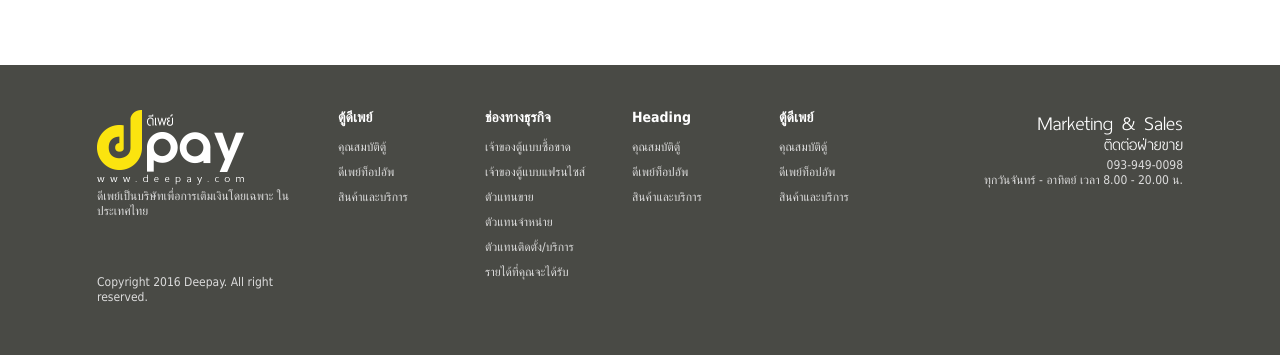
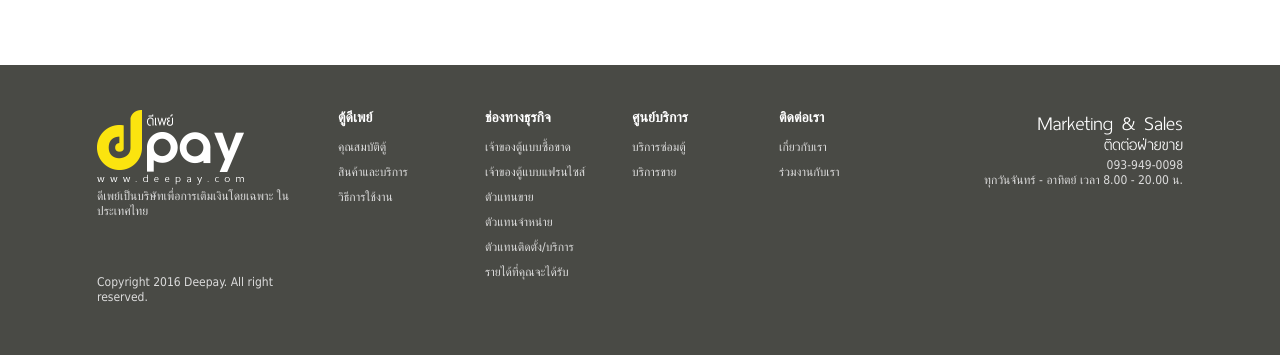
Before and after one commit to z-mojomoji/dPay, a PHP site: page /index.php in a window 1280 px wide. Shown: the part 1400-1755 px from the top of the page. Run offline with PHP 8.4, Linux system fonts and the light colour scheme; some libraries are stand-ins or nearby versions.

Commit message:
updates links for all pages (except the main links)

```diff
--- a/css/style.css
+++ b/css/style.css
@@ -835,7 +835,8 @@ footer .container {
 }
 
 footer .container .column {
-    width: 147px;
+    min-width: 147px;
+/*    min-width: 196px;*/
     float: left;
 }
 
--- a/foot.php
+++ b/foot.php
@@ -17,14 +17,14 @@
         <div class="column">
             <div class="title">ตู้ดีเพย์</div>
             <ul>
-                <li><a href="#" target="_blank">
+                <li><a href="property.php" target="_blank">
                         คุณสมบัติตู้
                     </a></li>
-                <li><a href="#" target="_blank">
-                        ดีเพย์ท็อปอัพ
+                <li><a href="service.php" target="_blank">
+                        สินค้าและบริการ
                     </a></li>
-                <li><a href="#" target="_blank">
-                        สินค้าและบริการ
+                <li><a href="howto.php" target="_blank">
+                        วิธีการใช้งาน
                     </a></li>
             </ul>
         </div>
@@ -47,36 +47,30 @@
                 <li><a href="partnership_service.php" target="_blank">
                         ตัวแทนติดตั้ง/บริการ
                     </a></li>
-                <li><a href="#" target="_blank">
+                <li><a href="profit.php" target="_blank">
                         รายได้ที่คุณจะได้รับ
                     </a></li>
             </ul>
         </div>
         <div class="column">
-            <div class="title">Heading</div>
+            <div class="title">ศูนย์บริการ</div>
             <ul>
                 <li><a href="#" target="_blank">
-                        คุณสมบัติตู้
+                        บริการซ่อมตู้
                     </a></li>
                 <li><a href="#" target="_blank">
-                        ดีเพย์ท็อปอัพ
-                    </a></li>
-                <li><a href="#" target="_blank">
-                        สินค้าและบริการ
+                        บริการขาย
                     </a></li>
             </ul>
         </div>
         <div class="column">
-            <div class="title">ตู้ดีเพย์</div>
+            <div class="title">ติดต่อเรา</div>
             <ul>
-                <li><a href="#" target="_blank">
-                        คุณสมบัติตู้
+                <li><a href="about.php" target="_blank">
+                        เกี่ยวกับเรา
                     </a></li>
-                <li><a href="#" target="_blank">
-                        ดีเพย์ท็อปอัพ
-                    </a></li>
-                <li><a href="#" target="_blank">
-                        สินค้าและบริการ
+                <li><a href="career.php" target="_blank">
+                        ร่วมงานกับเรา
                     </a></li>
             </ul>
         </div>
--- a/head.php
+++ b/head.php
@@ -47,21 +47,21 @@
                 <li>
                     <a href="#">ดีเพย์ท๊อปอัพ</a>
                     <ul class="subMenu">
-                        <li><a href="">คุณสมบัติตู้</a></li>
-                        <li><a href="">สินค้าและบริการ</a></li>
-                        <li><a href="">วิธีการใช้งาน</a></li>
+                        <li><a href="property.php">คุณสมบัติตู้</a></li>
+                        <li><a href="service.php">สินค้าและบริการ</a></li>
+                        <li><a href="howto.php">วิธีการใช้งาน</a></li>
                     </ul>
                     <!--submenu-->
                 </li>
                 <li>
-                    <a href="">ช่องทางธุรกิจ</a>
+                    <a href="#">ช่องทางธุรกิจ</a>
                     <ul class="subMenu">
                         <li><a href="partnership_owner.php">เป็นเจ้าของตู้แบบซื้อขาด</a></li>
                         <li><a href="partnership_franchise.php">เป็นเจ้าของตู้แบบแฟรนไซส์</a></li>
                         <li><a href="partnership_saledealer.php">เป็นตัวแทนขาย</a></li>
                         <li><a href="partnership_dealer.php">เป็นตัวแทนจำหน่าย</a></li>
                         <li><a href="partnership_service.php">เป็นตัวแทนติดตั้ง/บริการ</a></li>
-                        <li><a href="">รายได้ที่คุณจะได้รับ</a></li>
+                        <li><a href="profit.php">รายได้ที่คุณจะได้รับ</a></li>
                         <li><a href="register.php">กรอกใบสมัครออนไลน์</a></li>
                     </ul>
                     <!--submenu-->
@@ -72,8 +72,8 @@
                 <li>
                     <a href="">ติดต่อเรา</a>
                     <ul class="subMenu">
-                        <li><a href="">เกี่ยวกับเรา</a></li>
-                        <li><a href="">ร่วมงานกับเรา</a></li>
+                        <li><a href="about.php">เกี่ยวกับเรา</a></li>
+                        <li><a href="career.php">ร่วมงานกับเรา</a></li>
                     </ul>
                     <!--submenu-->
                 </li>
```
